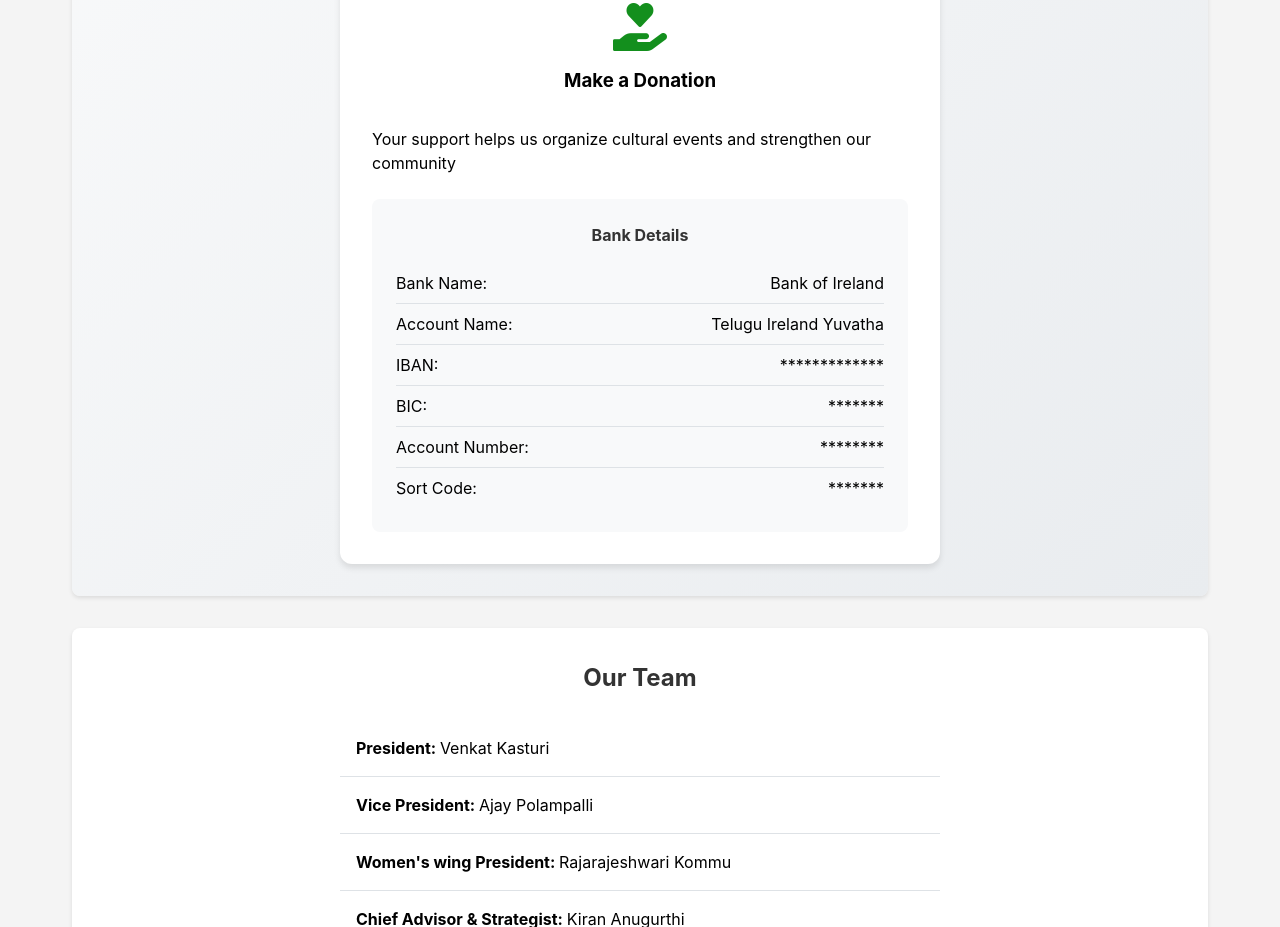
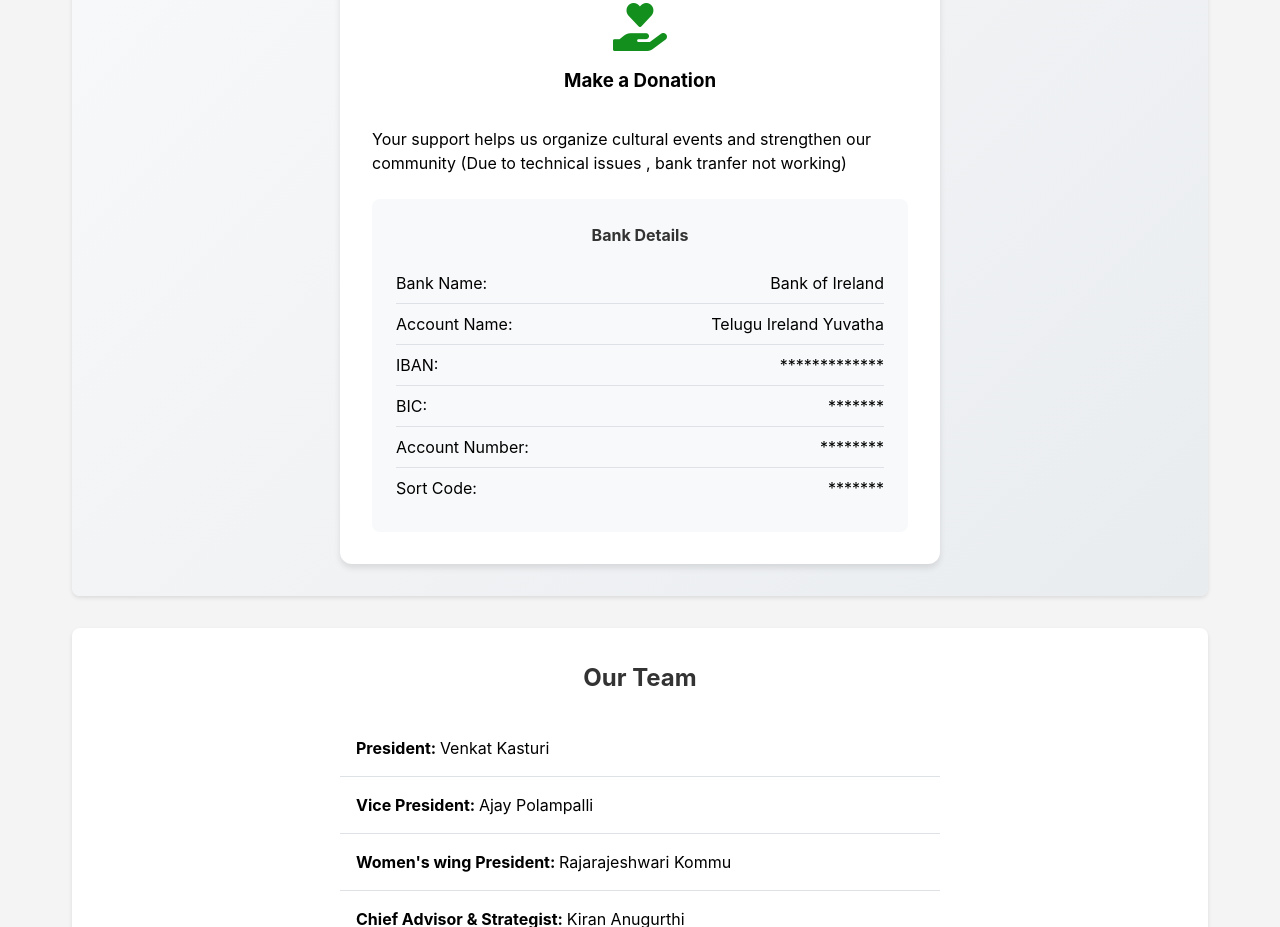
Before and after one commit to tiy-team/tiywebsite, a website built with Vite: page index.html in a window 1280 px wide. Shown: the part 1997-2924 px from the top of the page. Built offline with nearby package versions, Linux system fonts and the light colour scheme.

Commit message:
bank label

```diff
--- a/index.html
+++ b/index.html
@@ -106,7 +106,7 @@
           </div>
           <p>
             Your support helps us organize cultural events and strengthen our
-            community
+            community (Due to technical issues , bank tranfer not working)
           </p>
           <div class="bank-details">
             <h4>Bank Details</h4>
```
